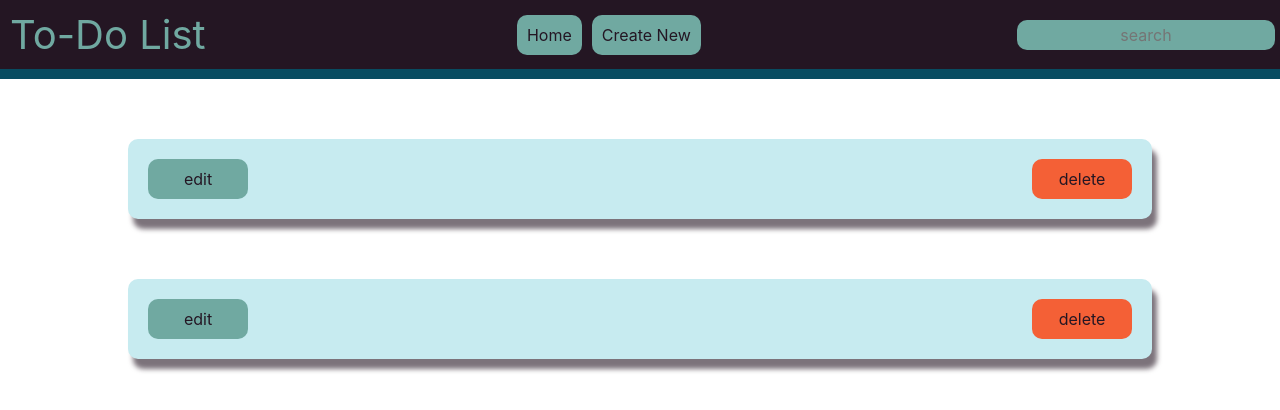
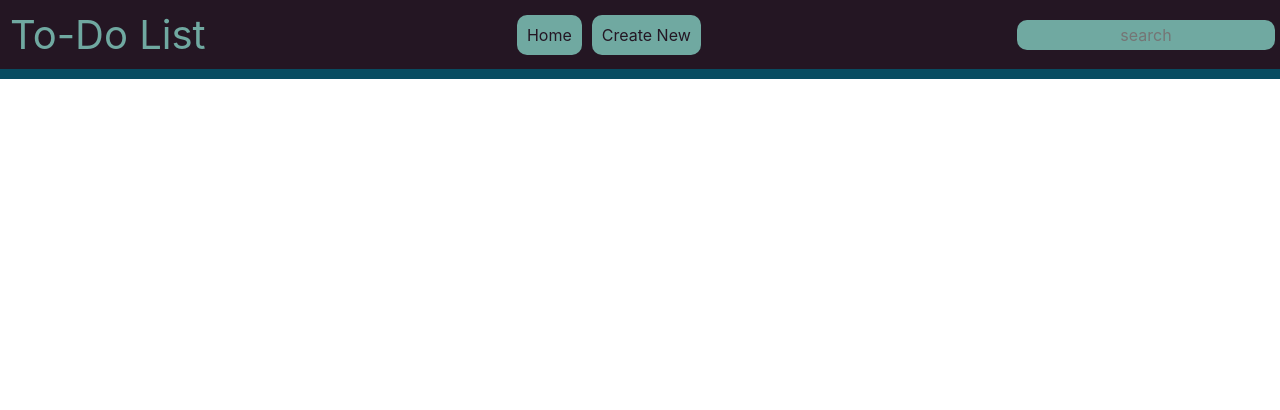
Before and after one commit to ratSeraphim/ToDo-List, a React (Create React App) app: page / in a window 1280 px wide. Shown: the top 410 px of the page. Built offline with nearby package versions, Linux system fonts and the light colour scheme.

Commit message:
Added multiple To-Do task capabilities

```diff
--- a/src/components/CreatePage.js
+++ b/src/components/CreatePage.js
@@ -23,18 +23,30 @@ const MyForm = styled.form`
 `;
 
 const CreatePage = () => {
+  let todoArray = [];
   const [formVal, setFormVal] = useLocalStorage("task", "");
 
-  const getFormData = (e) => {
+  const addTask = (e) => {
     e.preventDefault();
+
     var data = new FormData(e.target);
     let formObject = Object.fromEntries(data.entries());
 
+    let todo = localStorage.getItem("todo");
+    if (todo === null) {
+      todoArray = [];
+    } else {
+      todoArray = JSON.parse(todo);
+    }
+    todoArray.push(formObject);
+    localStorage.setItem("todo", JSON.stringify(todoArray));
+
     setFormVal(formObject);
+    console.log(formVal);
   };
 
   return (
-    <MyForm onSubmit={getFormData}>
+    <MyForm onSubmit={addTask}>
       <label>Task Name:</label>
       <input type="text" name="name" />
       <label>Description:</label>
--- a/src/components/Home.js
+++ b/src/components/Home.js
@@ -8,12 +8,7 @@ const TaskList = styled.div`
 `;
 
 const Home = () => {
-  return (
-    <TaskList>
-      <Task />
-      <Task />
-    </TaskList>
-  );
+  return <TaskList>{<Task />}</TaskList>;
 };
 
 export default Home;
--- a/src/components/Task.js
+++ b/src/components/Task.js
@@ -1,4 +1,3 @@
-import { useEffect, useState } from "react";
 import styled from "styled-components";
 import Button from "./functionButtons/Button";
 
@@ -29,34 +28,36 @@ const ButtonContainer = styled.div`
   justify-content: space-between;
 `;
 
-//temporarily hard-coding a task so I can figure out the formatting. will fix later.
 const Task = () => {
-  const [name, setName] = useState();
-  const [date, setDate] = useState();
-  const [desc, setDesc] = useState();
-
-  useEffect(() => {
-    const items = JSON.parse(localStorage.getItem("task"));
-    if (items) {
-      console.log(items.name);
-      setName(items.name);
-      setDate(items.date);
-      setDesc(items.description);
+  let todoArray = [];
+  let todo = localStorage.getItem("todo");
+  if (todo === null) {
+    todoArray = [];
+  } else {
+    todoArray = JSON.parse(todo);
   }
-  });
-
   return (
-    <TaskDisplay>
-      <Title>{name}</Title>
-      <Date>{date}</Date>
-      <Description>{desc}</Description>
+    <div>
+      {todoArray.map((list) => (
+        <TaskDisplay key={list.id}>
+          <Title>{list.name}</Title>
+          <Date>{list.date}</Date>
+          <Description>{list.description}</Description>
 
           <ButtonContainer>
             <Button label="edit" primary />
             <Button label="delete" />
           </ButtonContainer>
         </TaskDisplay>
+      ))}
+    </div>
   );
 };
 
+/*error in console comes up:
+ "react-jsx-dev-runtime.development.js:87
+
+  Warning: Each child in a list should have a unique "key" prop."
+       ?? obviously messing with formatting, too.
+       note to self: figure out what's up with that T_T */
 export default Task;
```
Lines whose indentation alone changed are shown as unchanged.
